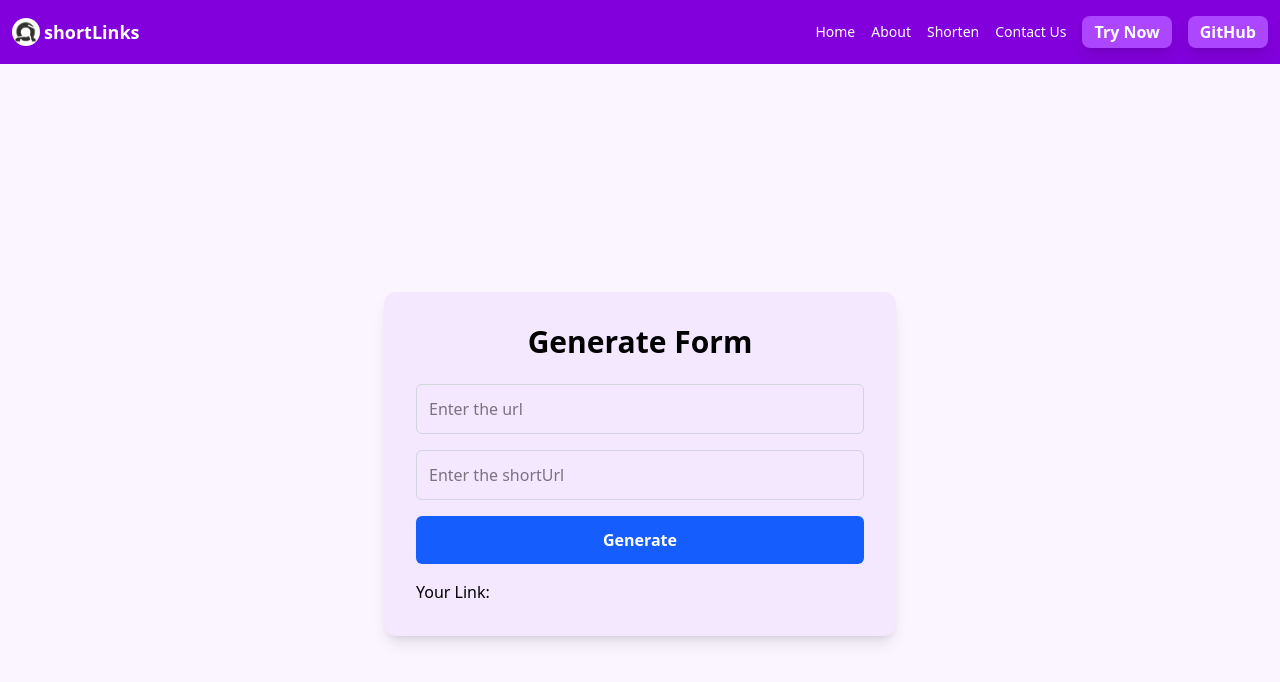
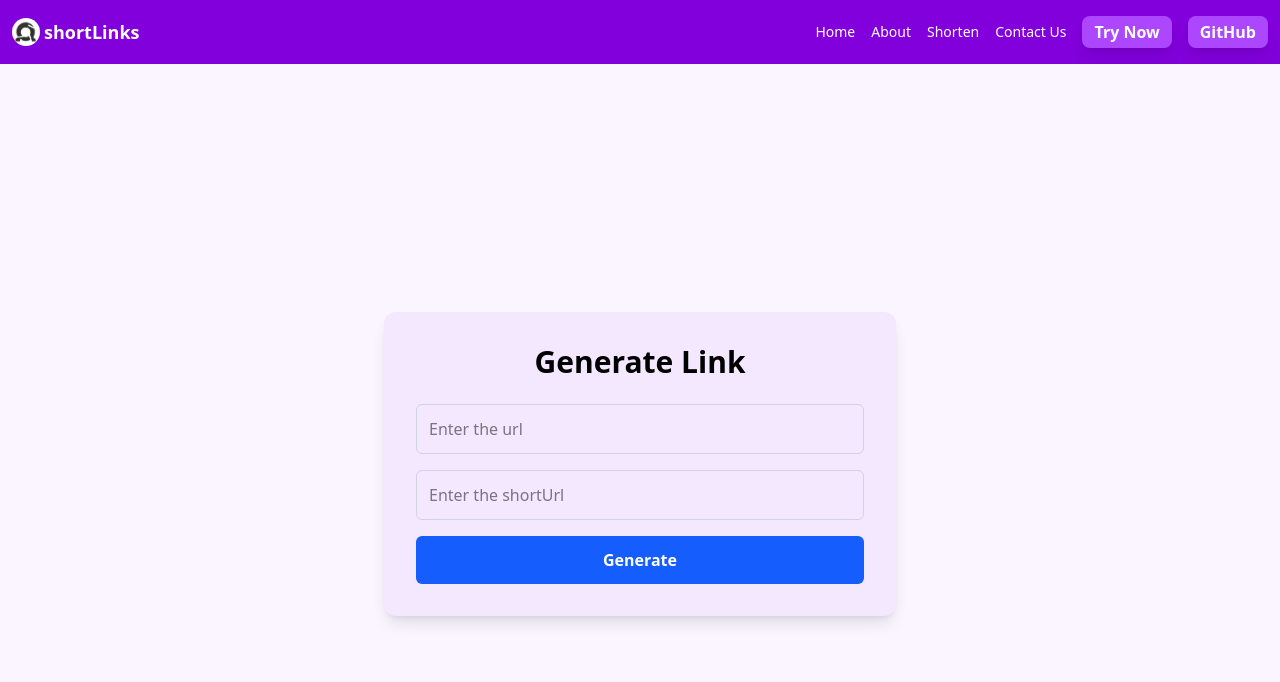
Before and after one commit to Ayanali013/ShortUrl, a Next.js app: page /shorten in a window 1280 px wide. Shown: the top 682 px of the page. Built offline with nearby package versions, Linux system fonts and the light colour scheme.

Commit message:
JS Updated

```diff
--- a/app/shorten/page.js
+++ b/app/shorten/page.js
@@ -1,77 +1,82 @@
-"use client"
+"use client";
 
 import React from "react";
 import { useState } from "react";
 import Link from "next/link";
 
-
-
 const Shorten = () => {
-
-  const [url, seturl] = useState("")
-  const [shortUrl, setshortUrl] = useState("")
-  const [generate, setgenerate] = useState(false)
+  const [url, seturl] = useState("");
+  const [shortUrl, setshortUrl] = useState("");
+  const [generate, setgenerate] = useState("");
 
   const genLink = async (params) => {
-
     const myHeaders = new Headers();
     myHeaders.append("Content-Type", "application/json");
 
     const raw = JSON.stringify({
-      "url": url,
-      "shorturl": shortUrl
+      url: url,
+      shorturl: shortUrl,
     });
 
     const requestOptions = {
       method: "POST",
       headers: myHeaders,
       body: raw,
-      redirect: "follow"
+      redirect: "follow",
     };
 
     await fetch("/api/shorten", requestOptions)
       .then((response) => response.json())
-      .then((result) =>{
-
-        setgenerate(`${process.env.NEXT_HOST_ID}/${shortUrl}`),
-        seturl(""),
-        setshortUrl(""),
-        console.log(result)})
+      .then((result) => {
+        (setgenerate(`${process.env.NEXT_PUBLIC_HOST}/${shortUrl}`),
+          seturl(""),
+          setshortUrl(""),
+          console.log(result));
+      })
 
       .catch((error) => console.error(error));
-
-  }
+  };
 
   return (
     <main className="min-h-screen bg-purple-50 flex items-center justify-center px-4 py-8">
       <div className="w-full max-w-lg rounded-xl bg-purple-100 p-6 sm:p-8 shadow-lg">
         <h1 className="mb-6 text-center text-2xl sm:text-3xl font-bold">
-          Generate Form
+          Generate Link
         </h1>
-
 
         <div className="flex flex-col gap-4">
           <input
             type="text"
+            value = {url}
             placeholder="Enter the url"
-            onChange={e => { seturl(e.target.value) }}
-            onKeyDown={(e) => {
-    if (e.key === "Enter") {
-      document.getElementById("generateBtn").click();}}}
+            onChange={(e) => {
+              seturl(e.target.value);
+            }}
             className="w-full rounded-md border border-gray-300 p-3 text-sm sm:text-base outline-none focus:border-blue-500 focus:ring-2 focus:ring-blue-300"
           />
 
           <input
             type="text"
+            value= {shortUrl}
             placeholder="Enter the shortUrl"
-            onChange={e => { setshortUrl(e.target.value) }}
+            onChange={(e) => {
+              setshortUrl(e.target.value);
+            }}
             className="w-full rounded-md border border-gray-300 p-3 text-sm sm:text-base outline-none focus:border-blue-500 focus:ring-2 focus:ring-blue-300"
           />
 
-          <button onClick={genLink} id = " generateBtn"className=" w-full rounded-md bg-blue-600 py-3 text-sm sm:text-base font-semibold text-white transition active:translate-y-0.75  hover:bg-blue-700">
+          <button
+            onClick={genLink}
+            id=" generateBtn"
+            className=" w-full rounded-md bg-blue-600 py-3 text-sm sm:text-base font-semibold text-white transition active:translate-y-0.75  hover:bg-blue-700"
+          >
             Generate
           </button>
-          <p>Your Link: <a target="_blank">{generate}</a></p>
+          {generate &&  (
+            <div>
+              <p>{generate}</p>
+            </div>
+          )}
         </div>
       </div>
     </main>
```
Also changed, not shown: app/[shortUrl]/page.js (added).
